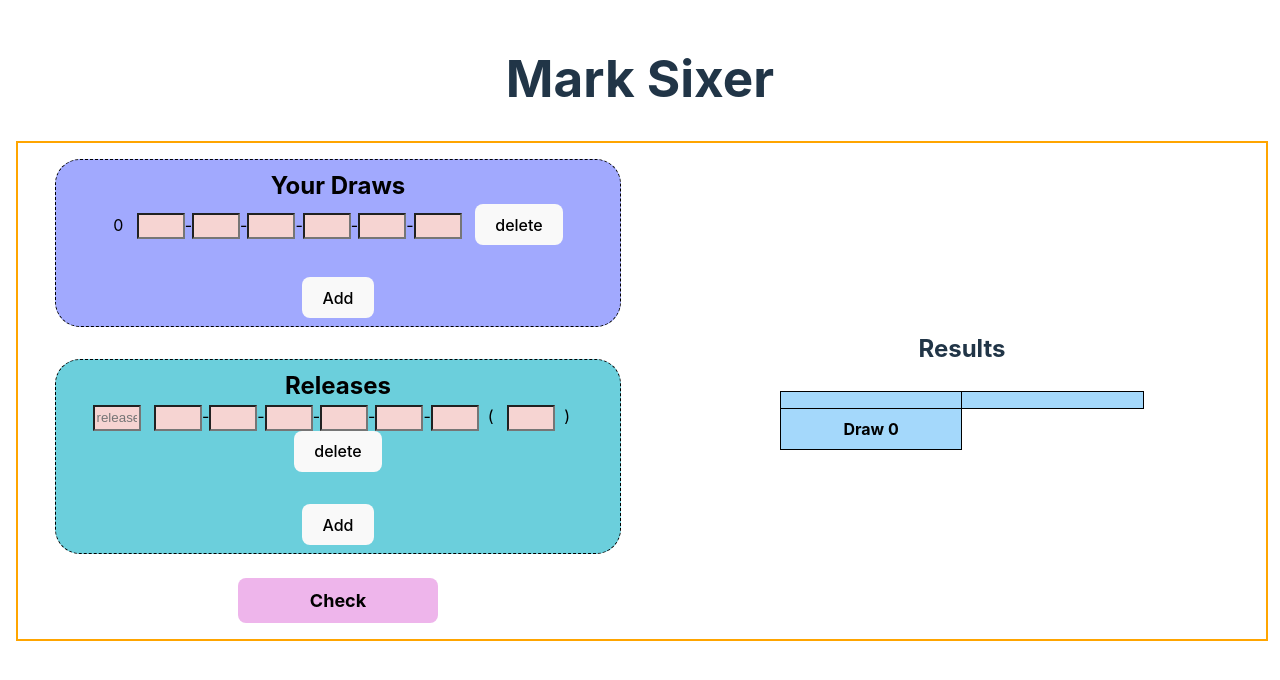
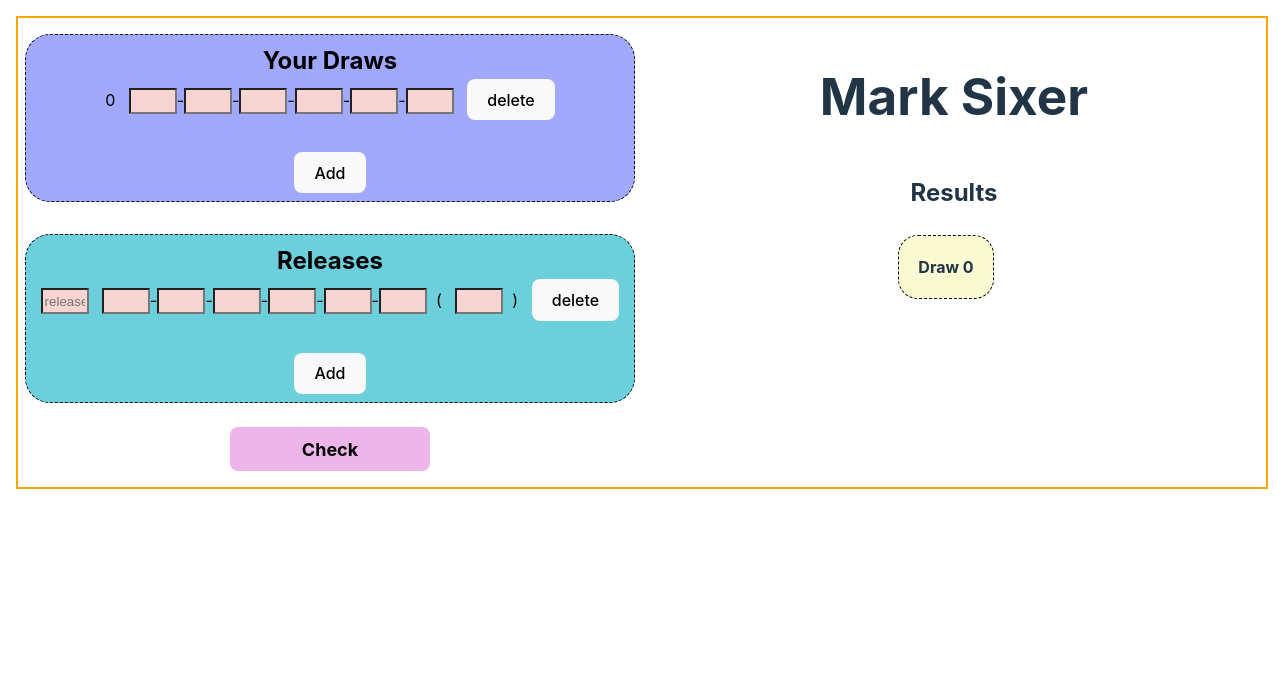
Before and after one commit to Marcussyl/mark-sixer, a React (Vite) app: page / in a window 1280 px wide. Shown: the top 680 px of the page. Built offline with nearby package versions, Linux system fonts and the light colour scheme.

Commit message:
Change CSS

```diff
--- a/src/App.jsx
+++ b/src/App.jsx
@@ -7,7 +7,7 @@ import './App.scss'
 function App() {
   const [draws, setDraws] = useState([[]]) //draw
   const [releases, setReleases] = useState([[]]) //1st element: release number
-  const [results, setResults] = useState([[]]) //[[[draw1 & release1 matches], [draw1 & release2 matches]],[[draw2 & release1 matches]]]
+  const [results, setResults] = useState([[]]) //[[[release no, draw1 & release1 matches], [release no, draw1 & release2 matches]],[[release no, draw2 & release1 matches]]]
 
   useEffect(() => {
     const draws = window.localStorage.getItem('Mark_Sixer_Draws')
@@ -28,17 +28,14 @@ function App() {
 
   useEffect(() => {
     window.localStorage.setItem('Mark_Sixer_Draws', JSON.stringify(draws))
-    //alert(`setting draws in localstorage ...`)
   }, [draws])
 
   useEffect(() => {
     window.localStorage.setItem('Mark_Sixer_Releases', JSON.stringify(releases))
-    //alert(`setting releases in localstorage ...`)
   }, [releases])
 
   useEffect(() => {
     window.localStorage.setItem('Mark_Sixer_Results', JSON.stringify(results))
-    //alert(`setting results in localstorage ...`)
   }, [results])
 
   //Draws handlers
@@ -50,7 +47,6 @@ function App() {
   const changeDrawHandler = (idx, inputIdx, value) => {
       const newDraws = [...draws]
       newDraws[idx][inputIdx] = value
-      //alert(`newDraws: ${newDraws}`)
       setDraws(newDraws)
   }
 
@@ -70,7 +66,6 @@ function App() {
       const newReleases = [...releases]
       newReleases[idx][inputIdx] = value
       setReleases(newReleases)
-      //alert(`newReleases: ${newReleases[0]}`)
   }
 
   const deleteReleaseHandler = (idx) => {
@@ -88,26 +83,25 @@ function App() {
     for(let drawIdx = 0; drawIdx < draws.length; drawIdx++) {
       let draw = draws[drawIdx]
       newResults[drawIdx] = []
-      //alert(`release length: ${releases.length}`)
       for(let releaseIdx = 0; releaseIdx < releases.length; releaseIdx++) {
         let release = releases[releaseIdx].slice(1);
-        //alert(`comparing draw ${drawIdx}: ${draw} with release ${releaseIdx}: ${release}...`)
-        let tempResult = [];
+        let tempResult = [releases[releaseIdx][0]];
+        alert(`tempResult: ${JSON.stringify(tempResult)}`)
         for (let i = 0; i < 6; i++) {
           if (release.indexOf(draw[i]) !== -1) {
             tempResult.push(draw[i]);
-            //alert(`draw ${drawIdx} and release ${releaseIdx} match: ${draw[i]}`)
           }
         }
         newResults[drawIdx] = [...newResults[drawIdx], tempResult];
         setResults(newResults);
+        alert(`Results: ${newResults}`)
       }
     }
   }
 
   return (
     <>
-      <h1>Mark Sixer</h1>
+
       <div className='main-container'>
         <div className='left-container'>
           <div className='input-container'>
@@ -117,7 +111,11 @@ function App() {
           <br></br>
           <button type='button' onClick={checkHandler} className='check-button'>Check</button>
         </div>
-        <Results results={results} releases={releases} draws={draws}/>
+        <div className='right-container'>
+          <h1>Mark Sixer</h1>
+          <Results results={results}/>
+        </div>
+
       </div>
     </>
   )
--- a/src/App.scss
+++ b/src/App.scss
@@ -15,14 +15,22 @@
   display: flex;
   flex-direction: row;
   justify-content: space-around;
-  align-items: center;
-  align-content: center;
+  align-items: flex-start;
   border: 2px solid orange;
   width: 100%;
 }
 
 .left-container {
-  width: 80%;
+  width: 50%;
+  padding: 1em;
+  display: flex;
+  flex-direction: column;
+  align-items: center;
+  justify-content: center;
+}
+
+.right-container{
+  width: 50%;
   padding: 1em;
   display: flex;
   flex-direction: column;
--- a/src/components/results.jsx
+++ b/src/components/results.jsx
@@ -2,36 +2,33 @@ import PropTypes from 'prop-types';
 import '../scss/results.scss';
 
 function Results (props) {
-    const {results, releases} = props
+    const {results} = props
+
 
     return (
         <div className='results-container'>
             <h2>Results</h2>
             <br></br>
-            <table>
-                <tr>
-                    <th></th>
-                    {
-                        releases.map((release) => (
-                            <th key={release[0]} className='header'>{release[0]}</th>
-                        ))
-
-                    }
-                </tr>
-
+            <div className='result-container'>
                 {
-                    results.map((result, drawIdx) => (
-                        <tr key={drawIdx}>
-                            <th className='header'>Draw {drawIdx}</th>
+                    results.map((result, idx) => (
+                        <div key={`draw ${idx}`} className='draw-match-container'>
+                            <h4>{`Draw ${idx}`}</h4>
                             {
-                                result.map((drawReleaseMatch, releaseIdx) => (
-                                    <td key={releaseIdx} className='match'>{drawReleaseMatch.join(' ')}</td>
+                                result.map((releaseMatch, idx) => (
+                                    <div key={`release ${idx}`} className='release-match-container'>
+                                        <p className='release-number'>{`${releaseMatch[0]}: `}</p>
+                                        <p>{releaseMatch.slice(1).join(', ')}</p>
+                                    </div>
                                 ))
                             }
-                        </tr>
+                        </div>
                     ))
                 }
-            </table>
+            </div>
+
+
+
         </div>
     )
 }
@@ -40,8 +37,6 @@ function Results (props) {
 
 Results.propTypes = {
     results: PropTypes.arrayOf(PropTypes.arrayOf(PropTypes.string)).isRequired,
-    releases: PropTypes.arrayOf(PropTypes.arrayOf(PropTypes.string)).isRequired,
-    draws: PropTypes.arrayOf(PropTypes.arrayOf(PropTypes.string)).isRequired,
 }
 
 export default Results
--- a/src/scss/draws.scss
+++ b/src/scss/draws.scss
@@ -1,7 +1,7 @@
 .draws-container {
     border: 1px black dashed;
     padding: 0.5em;
-    width: 90%;
+    width: 100%;
     background-color: #A1A9FE;
     border-radius: 25px;
     color: black;
--- a/src/scss/releases.scss
+++ b/src/scss/releases.scss
@@ -1,7 +1,7 @@
 .releases-container {
     border: 1px black dashed;
     padding: 0.5em;
-    width: 90%;
+    width: 100%;
     border-radius: 25px;
     background-color: #6BCFDC;
     color: black;
--- a/src/scss/results.scss
+++ b/src/scss/results.scss
@@ -4,34 +4,35 @@
   flex-direction: column;
   align-items: center;
   justify-content: center;
+  padding: 1rem 0;
 }
 
-table {
-  width: 60%;
-  border-collapse: collapse;
-  border: 3px solid dashed;
+.result-container{
+  width: 100%;
+  display: flex;
+  flex-direction: row;
+  justify-content: center;
 }
 
-th, td {
-    width: 50px;
-    padding: 8px;
-    text-align: left;
-    border: 1px solid black;
-    color: black;
+.draw-match-container{
+  border: 1px black dashed;
+  text-align: left;
+  margin-right: 1rem;
+  padding: 1rem;
+  background-color: lightgoldenrodyellow;
+  border-radius: 20px;
 }
 
-th {
-  background-color: #A4D8FB;
+.draw-match-container h4{
+  margin: .2rem;
+  padding: 0;
 }
 
-tr:nth-child(odd) {
-  background-color: #FD49A0;
+.release-match-container p{
+  display: inline;
 }
 
-tr:nth-child(even) {
-  background-color: #B4FEE7;
+.release-number {
+  font-weight: bold;
+  color: lightcoral;
 }
-
-th:first-child, td:first-child {
-  text-align: center;
-}
```
